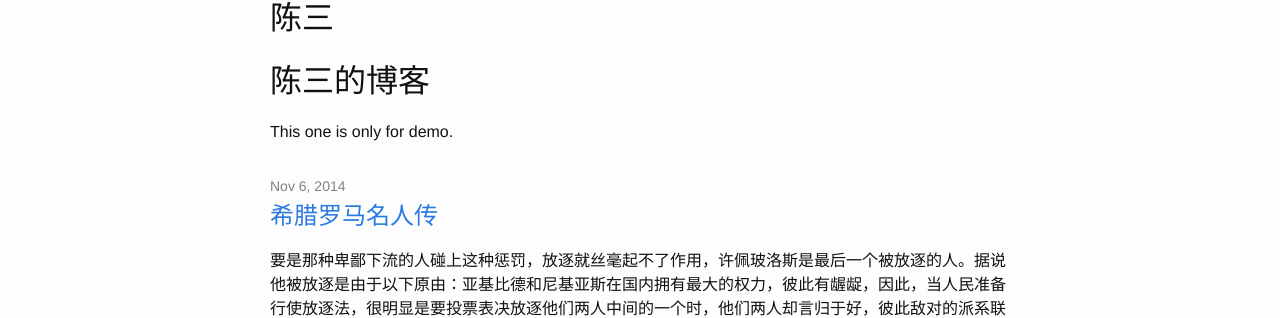
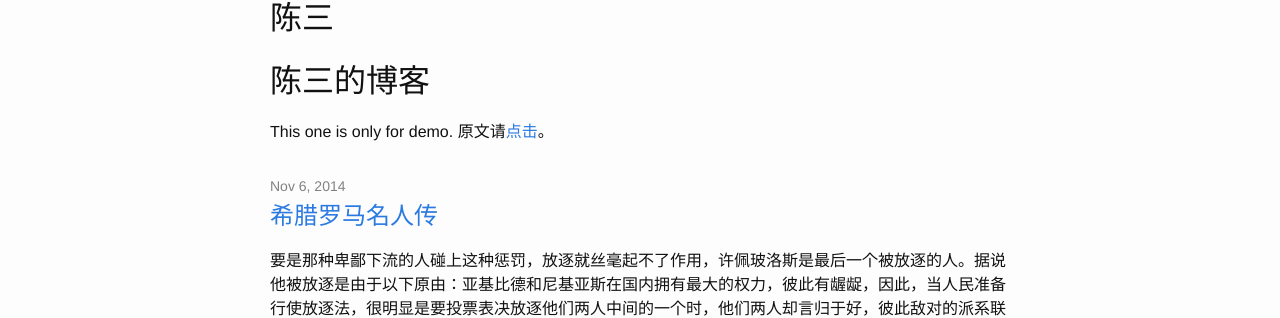
Before and after one commit to engine-go/chenxsan.github.io, a Jekyll site: the page built from index.html, in a window 1280 px wide and 900 px high. Shown: the part 281-599 px from the top of the window. Built offline with Jekyll 4.4.1, drawn with Linux system fonts in a browser that asks for light colours; the list of posts is cut into pages by our own code.

Commit message:
update post

```diff
--- a/_posts/2014-11-12-jekyll-toc.md
+++ b/_posts/2014-11-12-jekyll-toc.md
@@ -12,4 +12,4 @@ categories: jekyll
 
 ## 陈三的博客
 
-This one is only for demo.
+This one is only for demo. 原文请[点击](http://www.zfanw.com/blog/jekyll-table-of-content.html "Jekyll 生成目录")。
```
